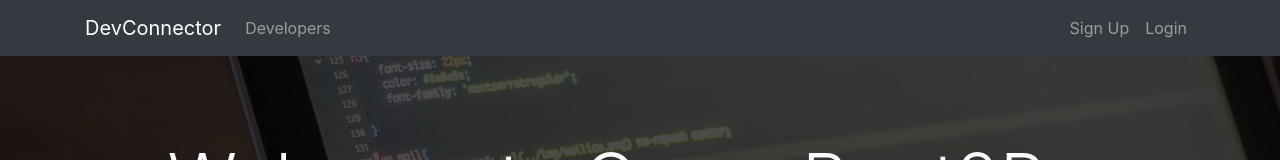
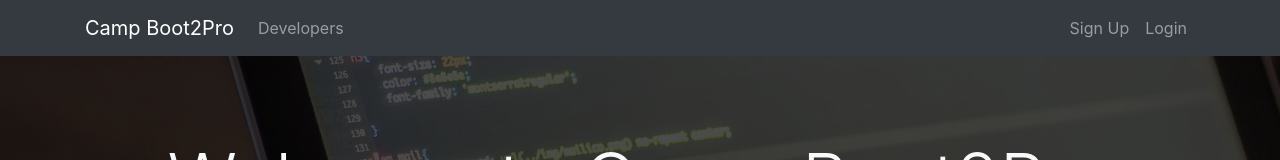
Before and after one commit to D-Molloy/Project_Icculus, a React (Create React App) app in the folder client/: page / in a window 1280 px wide. Shown: the top 160 px of the page. Built offline with nearby package versions, Linux system fonts and the light colour scheme.

Commit message:
updated files...prepare for deploy

```diff
--- a/client/src/components/layout/Navbar.js
+++ b/client/src/components/layout/Navbar.js
@@ -66,7 +66,7 @@ class Navbar extends Component {
       <nav className="navbar navbar-expand-sm navbar-dark bg-dark mb-4">
         <div className="container">
           <Link className="navbar-brand" to="/">
-            DevConnector
+            Camp Boot2Pro
           </Link>
           <button
             className="navbar-toggler"
```
